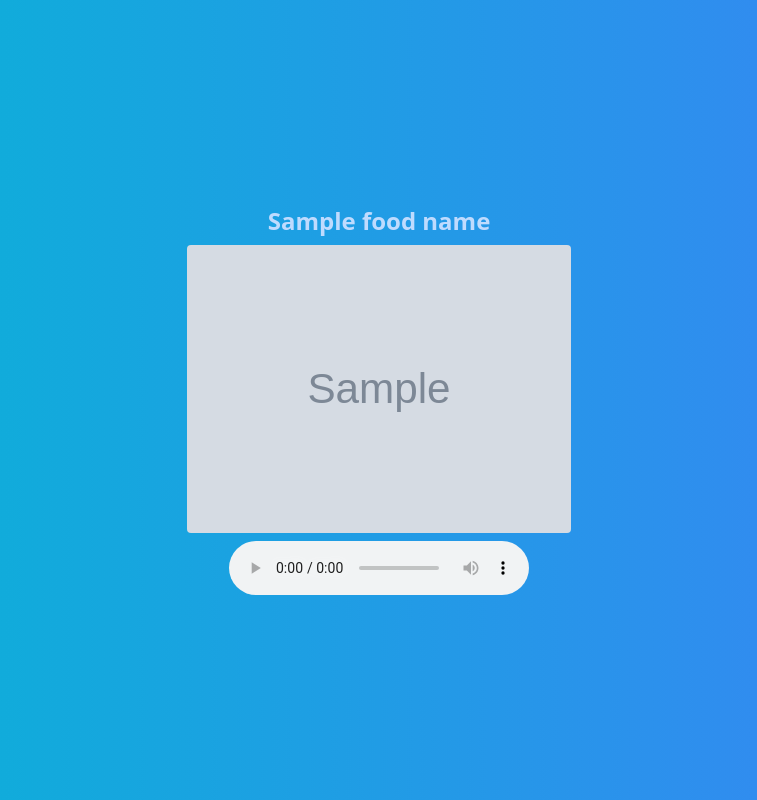
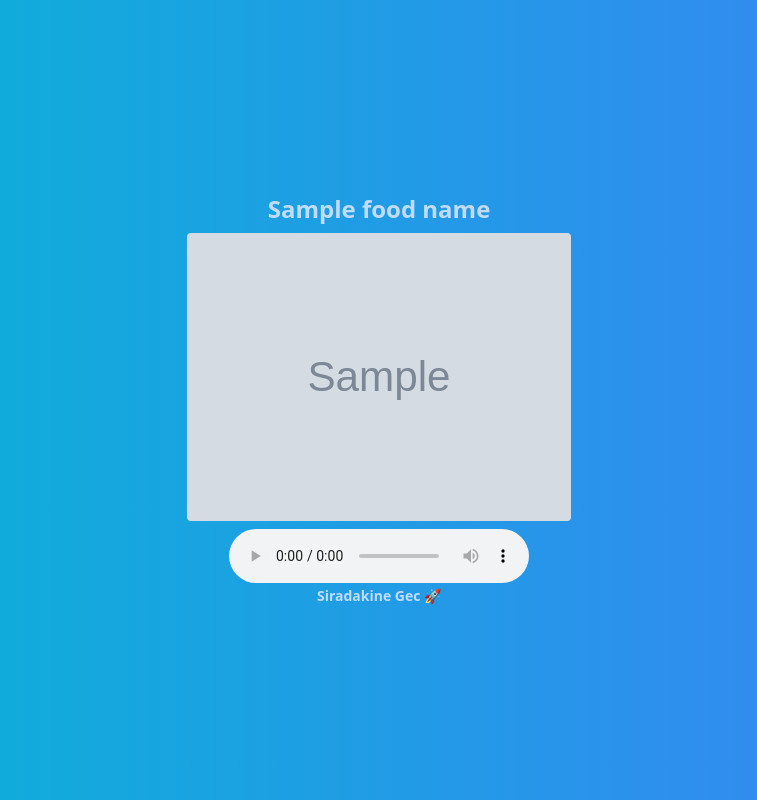
Before and after one commit to DogukanUrker/BurhaniyeAPP, a Flask app: template app/templates/foods.html in a window 1280 px wide. Shown: the whole page, without its empty margins (261-1018 px from the left). Run offline with Flask 3, Linux system fonts and the light colour scheme; the template is opened without the code that fills it: most values are stand-ins (such as "Sample title", 1, 10 or a date in 2020); grey boxes marked "Sample" are stand-in pictures; some libraries are stand-ins or nearby versions.

Commit message:
added "Siradakine Gec 🚀" button

```diff
--- a/app/templates/foods.html
+++ b/app/templates/foods.html
@@ -9,5 +9,10 @@
   <audio controls class="mx-auto">
     <source src="{{foodSound}}" type="audio/ogg" />
   </audio>
+  <a
+    href="/yemekler/{{id}}"
+    class="text-blue-200 font-bold text-sm text-center mt-4"
+    >Siradakine Gec 🚀</a
+  >
 </div>
 {% endblock body %}
```
